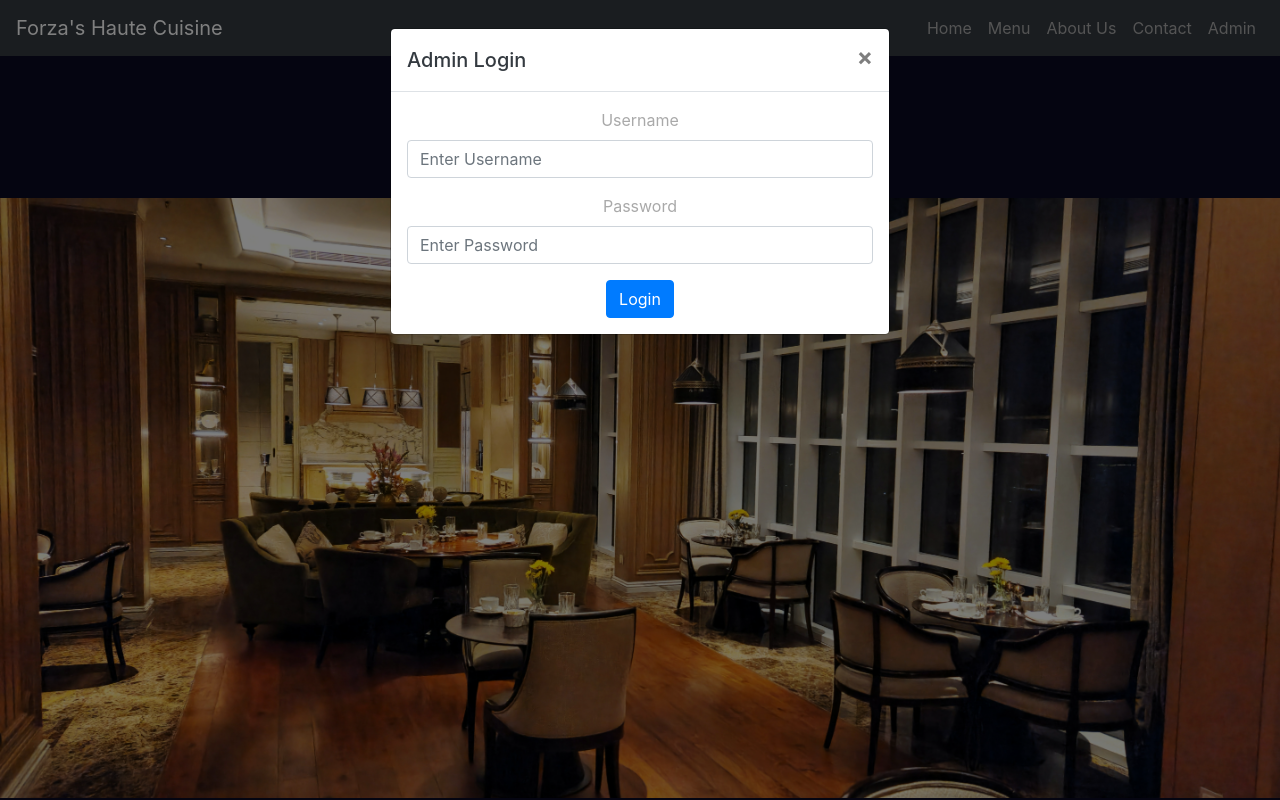
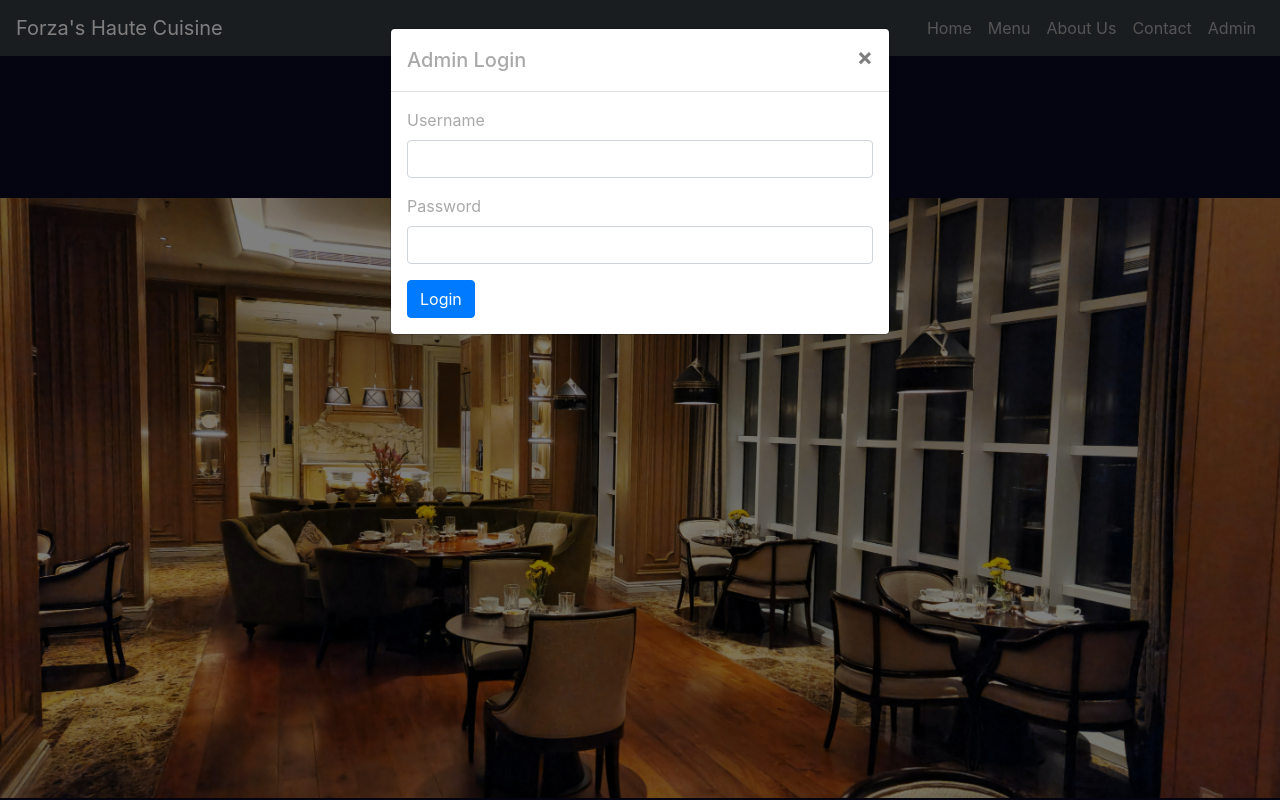
Before and after one commit to st-forza/Django-Replit-Project, a Django app: page / in a window 1280 px wide, after a click on "Admin". Run offline with Django 5.2, Linux system fonts and the light colour scheme; data that the repository does not hold is empty; some libraries are stand-ins or nearby versions.

Commit message:
Add Django restaurant project

```diff
--- a/Replit-Django/django_project/settings.py
+++ b/Replit-Django/django_project/settings.py
@@ -15,7 +15,7 @@ SECRET_KEY = 'django-insecure-4ju2n@$f9d0c=h)_g0lbb%k9&@rf(xa$d$g$&5ri$uf)*gev^4
 # SECURITY WARNING: don't run with debug turned on in production!
 DEBUG = True
 
-ALLOWED_HOSTS = [".replit.dev", ".replit.app"]
+ALLOWED_HOSTS = [".replit.dev", ".replit.app", "127.0.0.1", "localhost"]
 CSRF_TRUSTED_ORIGINS = ["https://*.replit.dev", "https://*.replit.app"]
 
 # Application definition
--- a/Replit-Django/django_project/urls.py
+++ b/Replit-Django/django_project/urls.py
@@ -1,13 +1,8 @@
-from django.contrib import admin
-from django.urls import path, include
+from django.urls import path
+from myrestaurant import views
 
 urlpatterns = [
-    path("", include("myrestaurant.urls")),
-    path("", include("myrestaurant.urls")),
-    path("", include("myrestaurant.urls")),
-    path('admin/', admin.site.urls),
-    path('', include('myrestaurant.urls')),  # Root URL should point to myrestaurant.urls
+    path('', views.index, name='index'),
+    path('new_login/', views.new_login, name='new_login'),
+    path('add_dish/', views.add_dish, name='add_dish'),
 ]
-
-
-# python manage.py startapp myrestaurant
--- a/Replit-Django/myrestaurant/models.py
+++ b/Replit-Django/myrestaurant/models.py
@@ -6,7 +6,9 @@ class Menu(models.Model):
     description = models.CharField(max_length=255)
     price = models.IntegerField()
     category = models.CharField(max_length=255)
-
+class User(models.Model):
+    username = models.CharField(max_length=255)
+    password = models.CharField(max_length=255)
 
 
 
--- a/Replit-Django/myrestaurant/templates/index.html
+++ b/Replit-Django/myrestaurant/templates/index.html
@@ -96,31 +96,28 @@
 </div>
 
 <div class="container my-5">
-    <!-- <a href="{% url 'add_dish' %}" class="btn btn-danger mb-4">Add New Dish</a> -->
+    <!-- Menu Section -->
     <div class="row text-center">
         <div class="col-md-4 menu-section">
             <h2>Appetizers</h2>
-            <ul class="list-group ">
+            <ul class="list-group">
                 {% for item in appetizers %}
-                <li class="list-group-item" data-toggle="modal" data-target="#myModal-{{ forloop.counter }}">
-                    <strong class= "text-center">{{ item.name }}</strong>
+                <li class="list-group-item" data-toggle="modal" data-target="#myModal-appetizers-{{ forloop.counter }}">
+                    <strong>{{ item.name }}</strong>
                 </li>
-                <!-- Modal for each item -->
-                <div class="modal fade" id="myModal-{{ forloop.counter }}" tabindex="-1" role="dialog" aria-labelledby="myModalLabel" aria-hidden="true">
-                    <div class="modal-dialog text-center" role="document">
-                        <div class="modal-content text-center">
+                <!-- Modal for each appetizer item -->
+                <div class="modal fade" id="myModal-appetizers-{{ forloop.counter }}" tabindex="-1" role="dialog" aria-labelledby="myModalLabel" aria-hidden="true">
+                    <div class="modal-dialog" role="document">
+                        <div class="modal-content">
                             <div class="modal-header">
-                                <h5 class="modal-title text-dark text-center" >{{ item.name }}</h5>
+                                <h5 class="modal-title text-dark">{{ item.name }}</h5>
                                 <button type="button" class="close" data-dismiss="modal" aria-label="Close">
                                     <span aria-hidden="true">&times;</span>
                                 </button>
                             </div>
-                            <div class="modal-body">
-                                <p class="text-dark" >{{ item.description }}</p>
-                                <p class="text-dark" >Price: ${{ item.price }}</p>
-                            </div>
-                            <div class="modal-footer">
-                                <!-- <button type="button" class="btn btn-danger" data-dismiss="modal">Close</button> -->
+                            <div class="modal-body text-dark">
+                                <p>{{ item.description }}</p>
+                                <p>Price: ${{ item.price }}</p>
                             </div>
                         </div>
                     </div>
@@ -128,6 +125,7 @@
                 {% endfor %}
             </ul>
         </div>
+
         <div class="col-md-4 menu-section">
             <h2>Main Courses</h2>
             <ul class="list-group">
@@ -135,7 +133,7 @@
                 <li class="list-group-item" data-toggle="modal" data-target="#myModal-main-{{ forloop.counter }}">
                     <strong>{{ item.name }}</strong>
                 </li>
-                <!-- Modal for each item -->
+                <!-- Modal for each main course item -->
                 <div class="modal fade" id="myModal-main-{{ forloop.counter }}" tabindex="-1" role="dialog" aria-labelledby="myModalLabel" aria-hidden="true">
                     <div class="modal-dialog" role="document">
                         <div class="modal-content">
@@ -145,12 +143,9 @@
                                     <span aria-hidden="true">&times;</span>
                                 </button>
                             </div>
-                            <div class="modal-body">
-                                <p class="text-dark">{{ item.description }}</p>
-                                <p class="text-dark">Price: ${{ item.price }}</p>
-                            </div>
-                            <div class="modal-footer">
-
+                            <div class="modal-body text-dark">
+                                <p>{{ item.description }}</p>
+                                <p>Price: ${{ item.price }}</p>
                             </div>
                         </div>
                     </div>
@@ -158,6 +153,7 @@
                 {% endfor %}
             </ul>
         </div>
+
         <div class="col-md-4 menu-section">
             <h2>Desserts</h2>
             <ul class="list-group">
@@ -165,7 +161,7 @@
                 <li class="list-group-item" data-toggle="modal" data-target="#myModal-desserts-{{ forloop.counter }}">
                     <strong>{{ item.name }}</strong>
                 </li>
-                <!-- Modal for each item -->
+                <!-- Modal for each dessert item -->
                 <div class="modal fade" id="myModal-desserts-{{ forloop.counter }}" tabindex="-1" role="dialog" aria-labelledby="myModalLabel" aria-hidden="true">
                     <div class="modal-dialog" role="document">
                         <div class="modal-content">
@@ -176,10 +172,9 @@
                                 </button>
                             </div>
                             <div class="modal-body text-dark">
-                                <p class="text-dark" >{{ item.description }}</p>
-                                <p class="text-dark">Price: ${{ item.price }}</p>
+                                <p>{{ item.description }}</p>
+                                <p>Price: ${{ item.price }}</p>
                             </div>
-
                         </div>
                     </div>
                 </div>
@@ -188,11 +183,13 @@
         </div>
     </div>
 
+    <!-- Visit Us Section -->
     <div class="visit-us-section text-center mt-5">
         <h3>Visit Us</h3>
         <p>2250 14th St NW, Washington, DC 20009</p>
     </div>
 
+    <!-- Google Map -->
     <div class="google-map">
         <iframe src="https://www.google.com/maps/embed?pb=!1m18!1m12!1m3!1d3105.001542547368!2d-77.03195748465123!3d38.90866497957066!2m3!1f0!2f0!3f0!3m2!1i1024!2i768!4f13.1!3m3!1m2!1s0x89b7b7b8b8b8b8b8%3A0x8b8b8b8b8b8b8b8b!2s2250%2014th%20St%20NW%2C%20Washington%2C%20DC%2020009!5e0!3m2!1sen!2sus!4v1623070123456!5m2!1sen!2sus" width="600" height="450" style="border:0;" allowfullscreen="" loading="lazy"></iframe>
     </div>
@@ -202,9 +199,63 @@
     <p>© 2024 Forza's Haute Cuisine Restaurant, Washington, DC. All rights reserved.</p>
 </div>
 
+<!-- Scripts -->
 <script src="https://code.jquery.com/jquery-3.5.1.slim.min.js"></script>
 <script src="https://cdn.jsdelivr.net/npm/@popperjs/core@2.9.3/dist/umd/popper.min.js"></script>
 <script src="https://stackpath.bootstrapcdn.com/bootstrap/4.5.2/js/bootstrap.min.js"></script>
 
 </body>
 </html>
+<!-- Add this modal to your index.html template
+<div class="modal fade" id="loginModal" tabindex="-1" role="dialog" aria-labelledby="loginModalLabel" aria-hidden="true">
+    <div class="modal-dialog" role="document">
+      <div class="modal-content">
+        <div class="modal-header">
+          <h5 class="modal-title" id="loginModalLabel">Admin Login</h5>
+          <button type="button" class="close" data-dismiss="modal" aria-label="Close">
+            <span aria-hidden="true">×</span>
+          </button>
+
+        </div>
+        <div class="modal-body">
+          <form id="loginForm" method="post">
+            {% csrf_token %}
+            <div class="form-group">
+              <label for="username">Username</label>
+              <input type="text" class="form-control" id="username" name="username" required>
+            </div>
+            <div class="form-group">
+              <label for="password">Password</label>
+              <input type="password" class="form-control" id="password" name="password" required>
+            </div>
+            <button type="submit" class="btn btn-primary">Login</button>
+          </form>
+        </div>
+      </div>
+    </div>
+</div> -->
+
+<!-- Add this script to your index.html template -->
+<!-- <script>
+$(document).ready(function() {
+      $('#loginForm').on('submit', function(e) {
+          e.preventDefault();
+          $.ajax({
+              type: 'POST',
+              url: '{% url "new_login" %}',
+              data: $(this).serialize(),
+              dataType: 'json',
+              success: function(response) {
+                  if (response.success) {
+                      window.location.href = response.redirect;
+                  } else {
+                      alert(response.error);
+                  }
+              },
+              error: function() {
+                  alert('An error occurred. Please try again.');
+              }
+          });
+      });
+});
+</script> -->
--- a/Replit-Django/myrestaurant/templates/navbar.html
+++ b/Replit-Django/myrestaurant/templates/navbar.html
@@ -17,39 +17,40 @@
             <li class="nav-item">
                 <a class="nav-link" href="#">Contact</a>
             </li>
-            </li>
             <li class="nav-item">
+                <!-- href="{% url 'add_dish' %}" -->
                 <a class="nav-link" data-toggle="modal" data-target="#LoginModal">Admin</a>
-                <!-- href="/add/" -->
             </li>
         </ul>
-        <div class="modal fade" id="LoginModal" tabindex="-1" role="dialog" aria-labelledby="myModalLabel" aria-hidden="true">
-            <div class="modal-dialog text-center" role="document">
-                <div class="modal-content text-center">
+    </div>
+</nav>
+
+<div class="modal fade" id="LoginModal" tabindex="-1" role="dialog" aria-labelledby="loginModalLabel" aria-hidden="true">
+    <div class="modal-dialog" role="document">
+        <div class="modal-content">
             <div class="modal-header">
-                        <h5 class="modal-title text-dark text-center" >Admin Login</h5>
+                <h5 class="modal-title" id="loginModalLabel">Admin Login</h5>
                 <button type="button" class="close" data-dismiss="modal" aria-label="Close">
-                            <span aria-hidden="true">&times;</span>
+                    <span aria-hidden="true">×</span>
                 </button>
             </div>
             <div class="modal-body">
-                        <form method="post" action={% url 'new_login' %}>
+                <form id="loginForm" method="post">
                     {% csrf_token %}
                     <div class="form-group">
                         <label for="username">Username</label>
-    <input type="text" class="form-control" id="username" name="username" placeholder="Enter Username" required>
+                        <input type="text" class="form-control" id="username" name="username" required>
                     </div>
                     <div class="form-group">
                         <label for="password">Password</label>
-    <input type="password" class="form-control" id="password" name="password" placeholder="Enter Password" required>
+                        <input type="password" class="form-control" id="password" name="password" required>
                     </div>
-                             <button type="submit" class="btn btn-primary" >Login</button>
+                    <input type="submit" class="btn btn-primary" value="Login"\>
+
                 </form>
-                    </div>
-
             </div>
         </div>
     </div>
 </div>
 
-</nav>
+<!-- user = User.objects.create_user(username=username, password=password, email=email) -->
--- a/Replit-Django/myrestaurant/urls.py
+++ b/Replit-Django/myrestaurant/urls.py
@@ -2,14 +2,7 @@ from django.urls import path
 from . import views
 
 urlpatterns = [
-    path("add-dish/", views.add_dish, name="add_dish"),
-    path("", views.index, name="index"),
-    path("add-dish/", views.add_dish, name="add_dish"),
-    path("login/", views.new_login, name="new_login"),
-
-    path('', views.index, name="index"),
-    path('add/', views.add_dish, name='add_dish'),
-    path('login/', views.new_login, name='new_login'),
-
-
+    path("", views.index, name="index"),                  # Home page
+    path("add-dish/", views.add_dish, name="add_dish"),   # Add dish page
+    path("login/", views.new_login, name="new_login"),    # Login page
 ]
--- a/Replit-Django/myrestaurant/views.py
+++ b/Replit-Django/myrestaurant/views.py
@@ -1,19 +1,26 @@
 from django.shortcuts import render, redirect
-from .models import Menu  # Import the Menu model
+from django.http import JsonResponse
+from django.contrib.auth import authenticate, login
+from django.contrib.auth.decorators import login_required
+from .models import Menu
 from .forms import NewLoginForm
+from django.contrib.auth.models import User
+from django.contrib import messages
+
 
 def index(request):
-    # Fetch dishes categorized into Appetizers, Main Courses, and Desserts
     appetizers = Menu.objects.filter(category='Appetizers')
     main_courses = Menu.objects.filter(category='Main Courses')
     desserts = Menu.objects.filter(category='Desserts')
-
+    form = NewLoginForm()
     return render(request, 'index.html', {
         "appetizers": appetizers,
         "main_courses": main_courses,
-        "desserts": desserts
+        "desserts": desserts,
+        "form": form
     })
 
+# @login_required
 def add_dish(request):
     appetizers = Menu.objects.filter(category='Appetizers')
     main_courses = Menu.objects.filter(category='Main Courses')
@@ -27,72 +34,47 @@ def add_dish(request):
         if n and d and p and c:
             menu = Menu(name=n, description=d, price=p, category=c)
             menu.save()
-            # Fetch dishes categorized into Appetizers, Main Courses, and Desserts
 
-            return render(request,'add_dish.html',{"appetizers": appetizers,"main_courses": main_courses,"desserts": desserts})
+    return render(request, 'add_dish.html', {
+        "appetizers": appetizers,
+        "main_courses": main_courses,
+        "desserts": desserts
+    })
+
+def new_login(request):
+    if request.method == "POST":
+        form = NewLoginForm(request.POST)
+        # if form.is_valid():
+            # username = form.cleaned_data.get("username")
+            # password = form.cleaned_data.get("password")
+        username = form.get("username")
+        password = form.get("password")
+        if username == "JamesBond" and password == "123":
+            print("username>>>>>", username , "\npassword>>>>>>", password )
+            return render(request, 'add_dish.html')
+            # user = authenticate(username=username, password=password)
+            # if user is not None:
+            #     login(request, user)
+                # return JsonResponse({"success": True, "redirect": "/add_dish/"})
+                # return redirect('add_dish')
         else:
-            pass
-
-    return render(request, 'add_dish.html',{"appetizers": appetizers,"main_courses": main_courses,"desserts": desserts})
+            return JsonResponse({"success": False, "error": "Invalid username or password"})
+    return JsonResponse({"success": False, "error": "Invalid form data"})
 
 
+def register_user(request):
+    if request.method == 'POST':
+        username = request.POST['username']
+        password = request.POST['password']
 
-def new_login(request):
-    form = NewLoginForm(request.POST or None)
-    if request.method == "POST" and form.is_valid():
-        username = form.cleaned_data.get("username")
-        password = form.cleaned_data.get("password")
-        user = authenticate(username=username, password=password)
-        if user is not None:
-            login(request, user)
-            return redirect("add/")
-        else:
-            form.add_error(None, "Invalid username or password")
-    return render(request, "index.html", {"form": form})
 
-    # form = NewLoginForm(request, data=request.POST or None)
-    # if request.method == "POST" and form.is_valid():
-    #     username = form.cleaned_data.get("username")
-    #     password = form.cleaned_data.get("password")
-    #     user = authenticate(username=username, password=password)
-    #     if user is not None:
-    #         login(request, user)
-    #         return redirect("/add-dish")
-    #     else:
-    #         form.add_error(None, "Invalid username or password")
-    # return render(request, "index.html", {"form": form})
-    # form = NewLoginForm(request, data=request.POST or None)
-    # if request.method == "POST" and form.is_valid():
-    #     username = form.cleaned_data.get("username")
-    #     password = form.cleaned_data.get("password")
-    #     user = authenticate(username=username, password=password)
-    #     if user is not None:
-    #         login(request, user)
-    #         return redirect("/add-dish")
-    #     else:
-    #         form.add_error(None, "Invalid username or password")
+        if User.objects.filter(username=username).exists():
+            messages.error(request, 'Username already exists')
+            return redirect('register')
 
-    # form = NewLoginForm(request, data=request.POST or None)
-    # if request.method == "POST" and form.is_valid():
-    #     username = form.cleaned_data.get("username")
-    #     password = form.cleaned_data.get("password")
-    #     user = authenticate(username=username, password=password)
-    #     if user is not None:
-    #         login(request, user)
-    #         return redirect("/add-dish")
-    #     else:
-    #         form.add_error(None, "Invalid username or password")
+        user = User.objects.create_user(username=username, password=password, email=email)
+        user.save()
+        messages.success(request, 'User registered successfully')
+        return redirect('login')
 
-    # form = NewLoginForm(request.POST or None)
-
-    # if request.method == "POST" and form.is_valid():
-    #     u = form.cleaned_data.get("username")
-    #     p = form.cleaned_data.get("password")
-    #     print("username----->", u)
-    #     print("password----->", p)
-
-    # form = NewLoginForm(request, data=request.POST)
-    # u = form.cleaned_data.get("username")
-    # p = form.cleaned_data.get("password")
-    # print("username----->", u)
-    # print("password----->", p)
+    return render(request, 'register.html')
```
Also changed, not shown: Replit-Django/myrestaurant/migrations/0002_user.py (added). Lines whose indentation alone changed are shown as unchanged.
